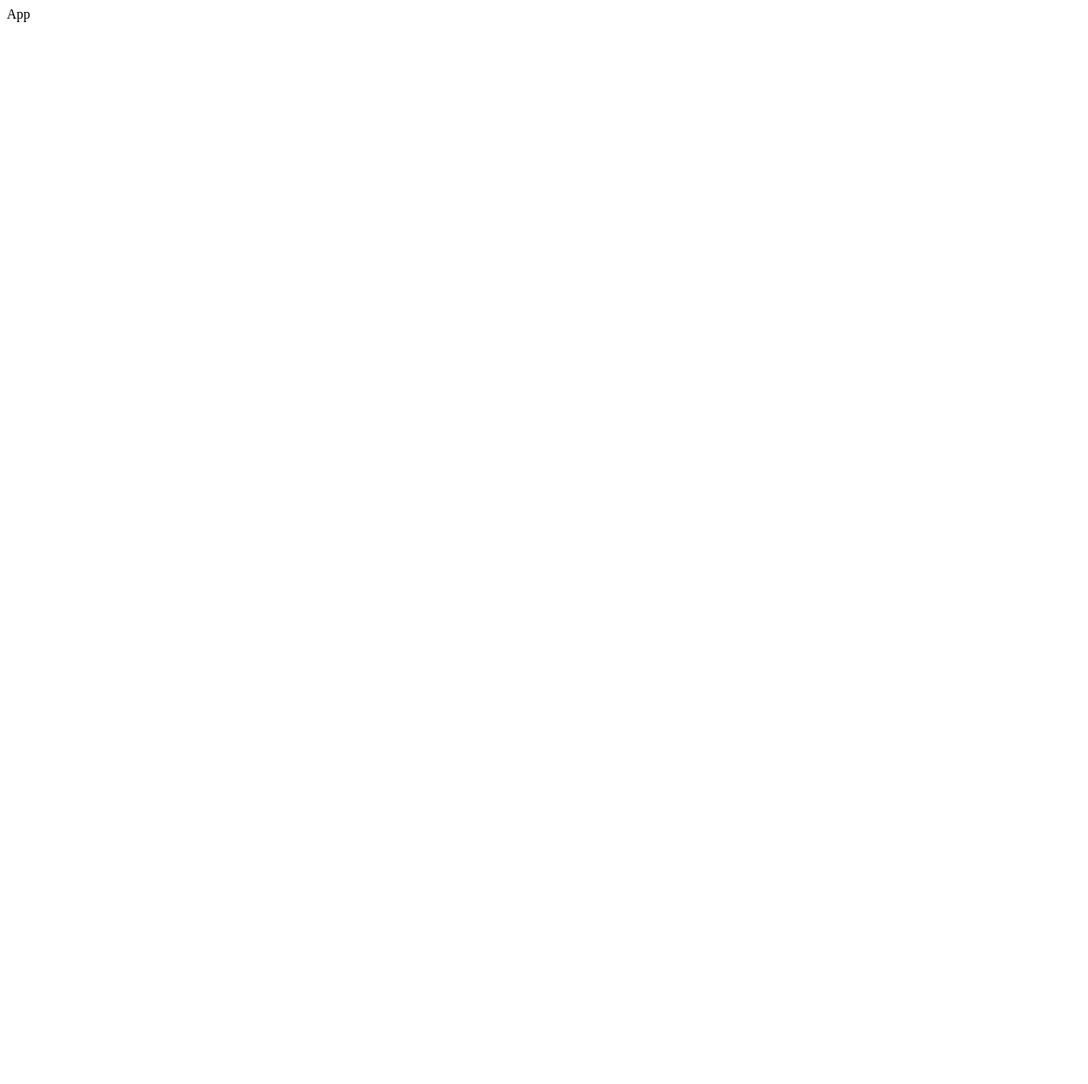
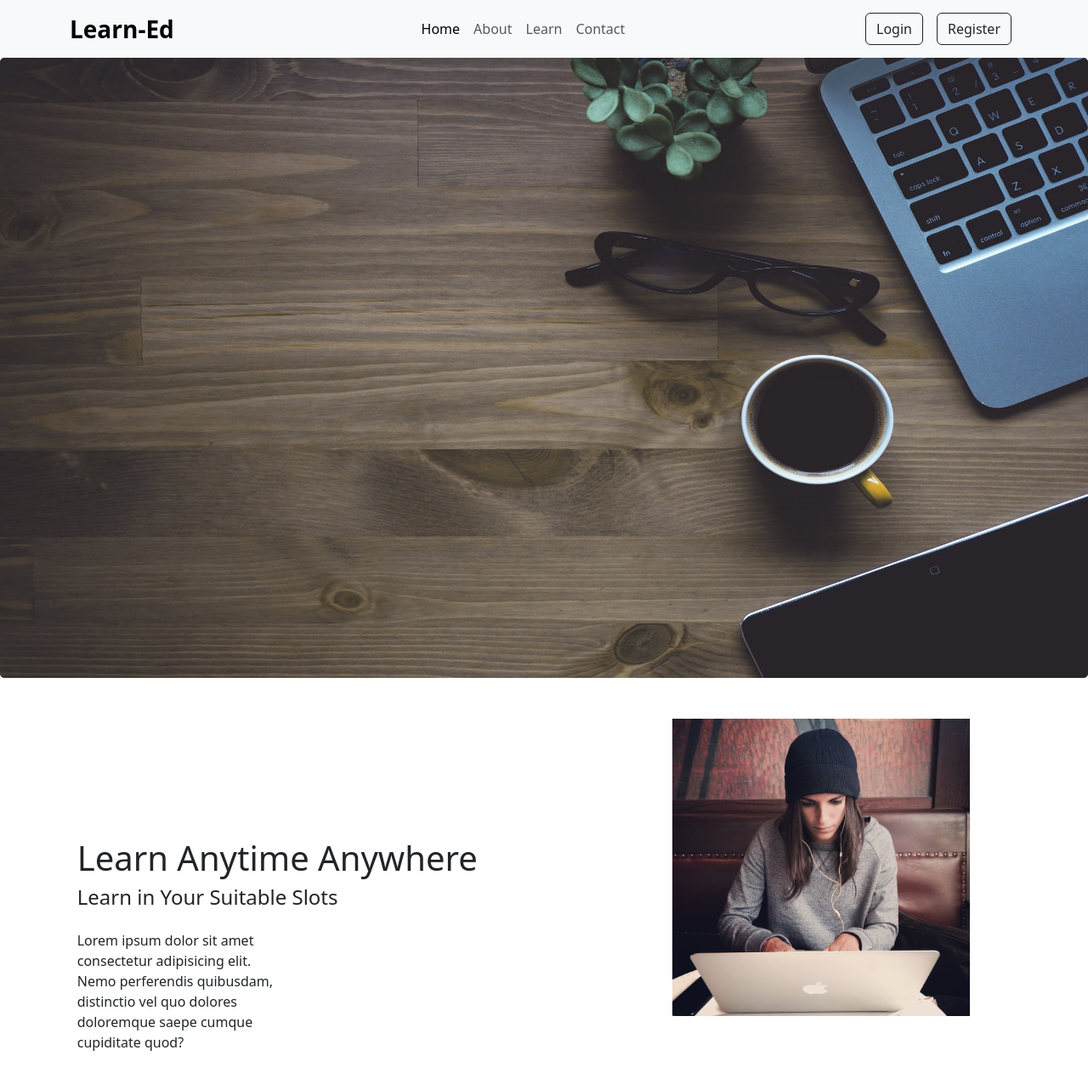
Before and after one commit to Samanvaya-Bhardwaj/ProgramingPathshalaHackathon, a React (Create React App) app: page / in a window 1280 px wide. Shown: the top 1276 px of the page at 85% size. Before the commit the page ends 800 px from the top, so only its background shows below. Built offline with nearby package versions, Linux system fonts and the light colour scheme.

Commit message:
navbar and body added

```diff
--- a/public/index.html
+++ b/public/index.html
@@ -5,8 +5,10 @@
     <meta http-equiv="X-UA-Compatible" content="IE=edge" />
     <meta name="viewport" content="width=device-width, initial-scale=1.0" />
     <title>Learn-Ed</title>
+    <link href="https://cdn.jsdelivr.net/npm/bootstrap@5.3.0-alpha1/dist/css/bootstrap.min.css" rel="stylesheet" integrity="sha384-GLhlTQ8iRABdZLl6O3oVMWSktQOp6b7In1Zl3/Jr59b6EGGoI1aFkw7cmDA6j6gD" crossorigin="anonymous">
   </head>
   <body>
     <div id="root"></div>
+    <script src="https://cdn.jsdelivr.net/npm/bootstrap@5.3.0-alpha1/dist/js/bootstrap.bundle.min.js" integrity="sha384-w76AqPfDkMBDXo30jS1Sgez6pr3x5MlQ1ZAGC+nuZB+EYdgRZgiwxhTBTkF7CXvN" crossorigin="anonymous"></script>
   </body>
 </html>
--- a/src/App.js
+++ b/src/App.js
@@ -1,7 +1,16 @@
-import React from "react";
+import Container from "./components/Container/Container";
+import Navbar from "./components/Navbar/Navbar";
 
-const App = () => {
-  return <div>App</div>;
-};
+
+function App() {
+  return (
+
+    <>
+    <Navbar/>
+    <Container/>
+    </>
+
+  );
+}
 
 export default App;
--- /dev/null
+++ b/src/components/Container/Container.css
@@ -0,0 +1,15 @@
+.hero{
+    display: flex;
+    justify-content: space-around;
+    align-items: baseline;
+}
+.lorem{
+    position: relative;
+    height: 400px;
+    width: 250px;
+    font-weight: 400;
+}
+.image{
+    position: relative;
+    width: 350px;
+}
--- /dev/null
+++ b/src/components/Container/Container.js
@@ -0,0 +1,35 @@
+import React from "react";
+import "./Container.css";
+
+export default function Container() {
+  return (
+    <>
+
+      <div className="her">
+      <div className="card text-bg-dark border-0">
+  <img src="/assets/background.jpg" className="card-img" alt="Background" height="730px"/>
+  <div className="card-img-overlay">
+    {/* <button className="btn-primary ">Let's Learn Now</button> */}
+  </div>
+  </div>
+
+
+  <div className="hero">
+          <div className="box">
+
+            <h1>Learn Anytime Anywhere</h1>
+            <h4>Learn in Your Suitable Slots</h4>
+            <div className="lorem my-4">
+              Lorem ipsum dolor sit amet consectetur adipisicing elit. Nemo perferendis quibusdam, distinctio vel quo dolores doloremque saepe cumque cupiditate quod?
+            </div>
+          </div>
+
+
+        <div className="image mx-5 my-5">
+        <img src="/assets/Container.jpg" className="card-img" alt="Background" />
+        </div>
+        </div>
+      </div>
+    </>
+  );
+}
--- /dev/null
+++ b/src/components/Navbar/Navbar.js
@@ -0,0 +1,43 @@
+import React from 'react'
+// import { a } from 'react-router-dom'
+
+export default function Navbar() {
+  return (
+    <div>
+      <nav className="navbar navbar-expand-lg bg-body-tertiary navbar-light">
+  <div className="container">
+    <a className="navbar-brand fw-bold fs-3" href="/">Learn-Ed</a>
+    <button className="navbar-toggler" type="button" data-bs-toggle="collapse" data-bs-target="#navbarSupportedContent" aria-controls="navbarSupportedContent" aria-expanded="false" aria-label="Toggle navigation">
+      <span className="navbar-toggler-icon"></span>
+    </button>
+    <div className="collapse navbar-collapse" id="navbarSupportedContent">
+      <ul className="navbar-nav mx-auto mb-2 mb-lg-0">
+        <li className="nav-item">
+          <a className="nav-link active" aria-current="page" href="/">Home</a>
+        </li>
+        <li className="nav-item">
+          <a className="nav-link" href="products">About</a>
+        </li>
+        <li className="nav-item">
+          <a className="nav-link" href="/">Learn</a>
+        </li>
+        <li className="nav-item">
+          <a className="nav-link" href="/">Contact</a>
+        </li>
+      </ul>
+
+      <div className="buttons">
+        <a href="/" className="btn btn-outline-dark mx-2">
+        Login
+        </a>
+        <a href="/" className="btn btn-outline-dark mx-2">
+        Register
+        </a>
+      </div>
+
+    </div>
+  </div>
+</nav>
+    </div>
+  )
+}
```
Also changed, not shown: public/assets/Container.jpg (added), public/assets/background.jpg (added), src/components/Navbar/Navbar.css (added).
